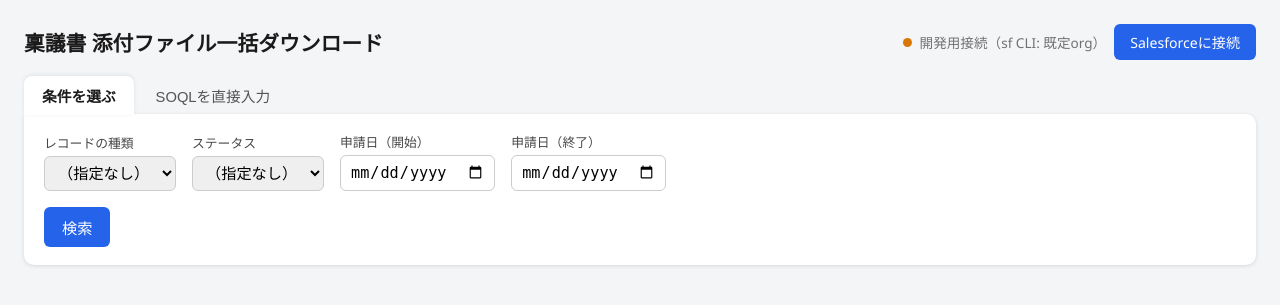
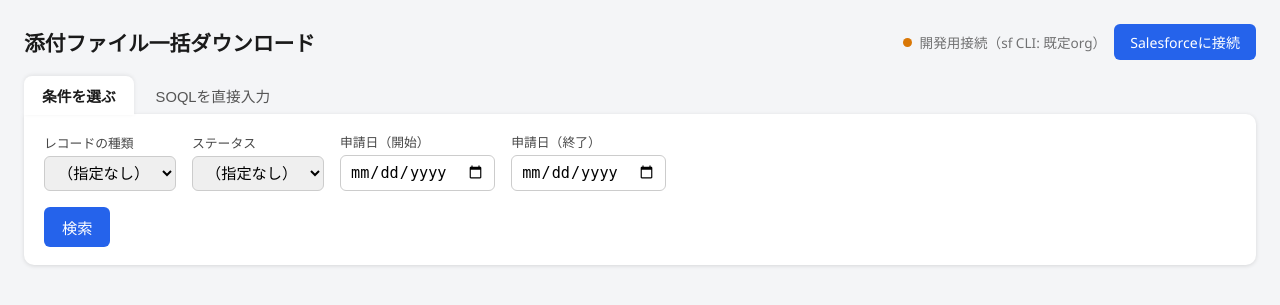
Before and after one commit to AtsushiCafeK/sf_query, a Flask app: page / in a window 1280 px wide. Shown: the top 305 px of the page. Run offline with Flask 3, Linux system fonts and the light colour scheme.

Commit message:
見出し修正

```diff
--- a/src/templates/index.html
+++ b/src/templates/index.html
@@ -72,7 +72,7 @@
 </head>
 <body>
   <div class="topbar">
-    <h1 style="margin:0;">稟議書 添付ファイル一括ダウンロード</h1>
+    <h1 style="margin:0;">添付ファイル一括ダウンロード</h1>
     {% if status %}
       {% if status.connected and status.via == 'oauth' %}
         <div class="conn">
```
